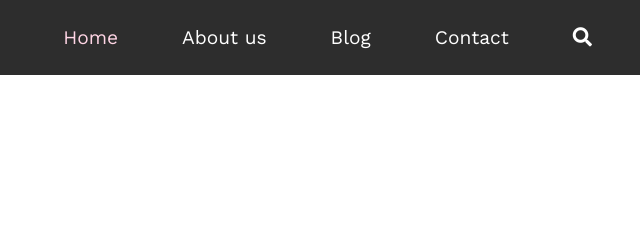
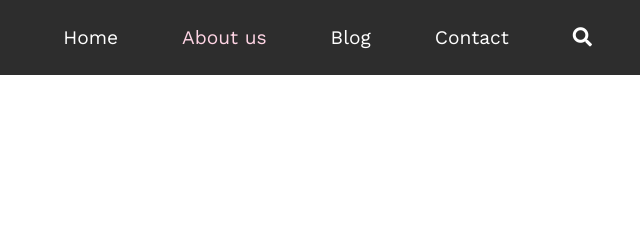
Before and after one commit to Oruee/Repositorio-Naccan-Company, a website: page about_us.html in a window 1280 px wide. Shown: the top 238 px of the page, 640-1280 px from the left. Drawn offline with nearby package versions, Linux system fonts and the light colour scheme.

Commit message:
Proyecto Final

```diff
--- a/about_us.html
+++ b/about_us.html
@@ -34,10 +34,10 @@
     </button>
     <ul class="c-menu js-menu">
       <li class="c-menu__item">
-        <a class="c-menu__link c-menu__link--active" href="index.html">Home</a>
+        <a class="c-menu__link " href="index.html">Home</a>
       </li>
       <li class="c-menu__item">
-        <a class="c-menu__link" href="about_us.html">About us</a>
+        <a class="c-menu__link c-menu__link--active" href="about_us.html">About us</a>
       </li>
       <li class="c-menu__item">
         <a class="c-menu__link " href="blog.html">Blog</a>
```
